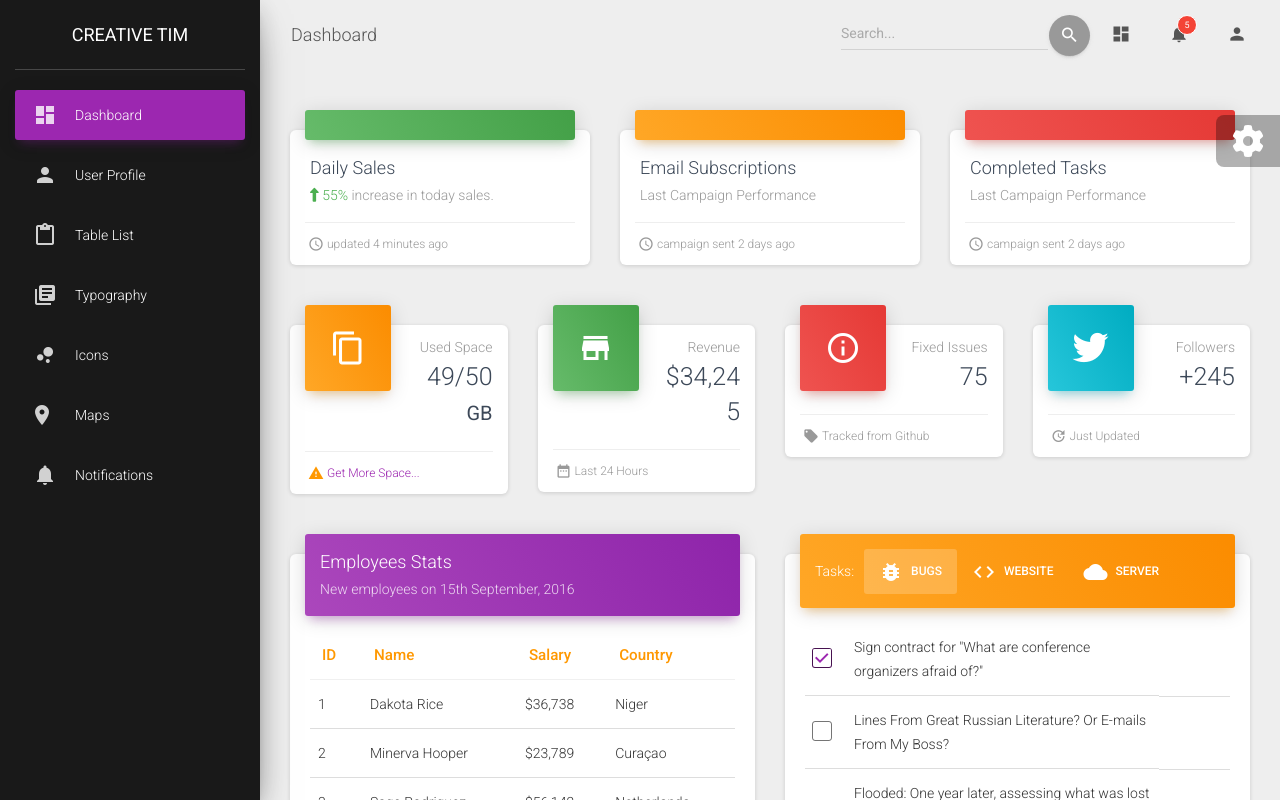
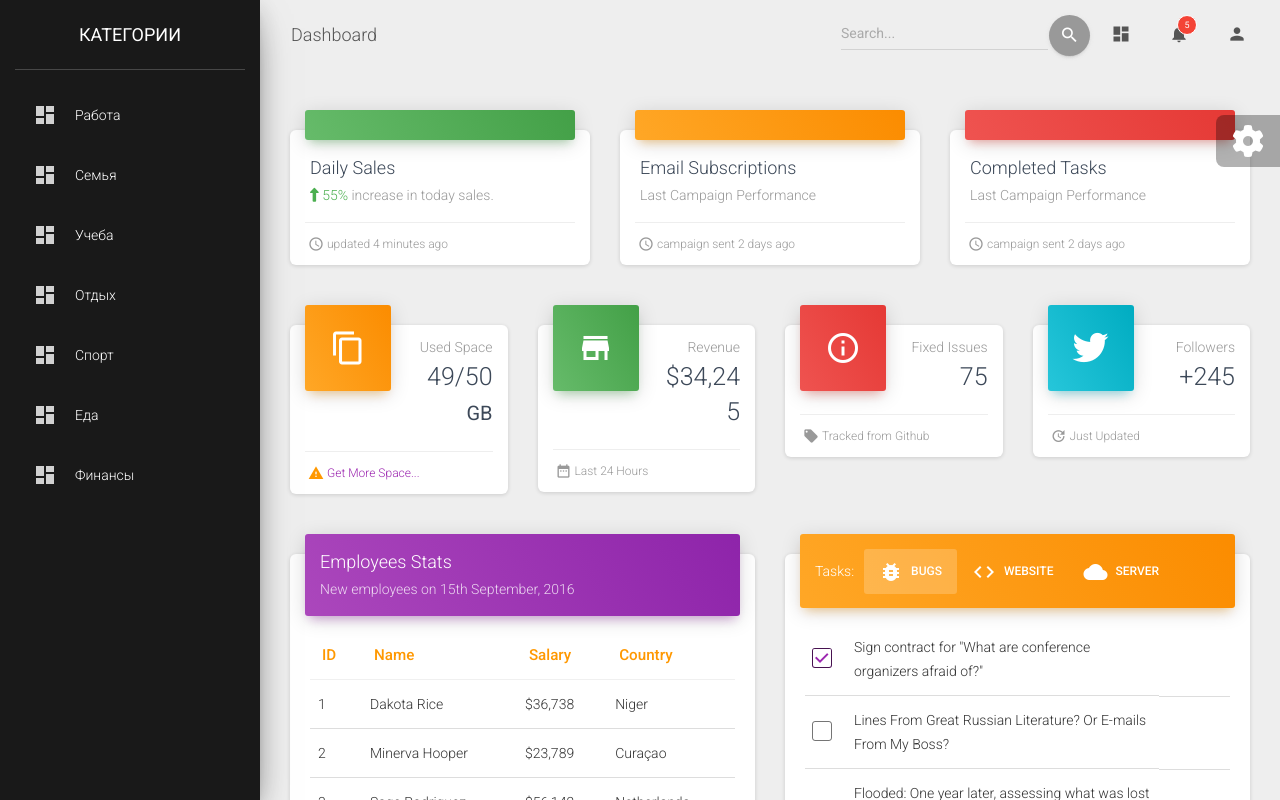
Before and after one commit to Ssdklf2/Todo-frontend, an Angular app: page / in a window 1280 px wide. Shown: the top 800 px of the page. Built offline with nearby package versions, Linux system fonts and the light colour scheme.

Commit message:
добавили category component

```diff
--- a/src/app/app.component.html
+++ b/src/app/app.component.html
@@ -1,66 +1,5 @@
 <div class="wrapper ">
-  <div class="sidebar" data-color="purple" data-background-color="black" data-image="../assets/img/sidebar-2.jpg">
-    <!--
-      Tip 1: You can change the color of the sidebar using: data-color="purple | azure | green | orange | danger"
-
-      Tip 2: you can also add an image using data-image tag
-  -->
-    <div class="logo"><a href="http://www.creative-tim.com" class="simple-text logo-normal">
-      Creative Tim
-    </a></div>
-    <div class="sidebar-wrapper">
-      <ul class="nav">
-        <li class="nav-item active  ">
-          <a class="nav-link" href="./dashboard.html">
-            <i class="material-icons">dashboard</i>
-            <p>Dashboard</p>
-          </a>
-        </li>
-        <li class="nav-item ">
-          <a class="nav-link" href="./user.html">
-            <i class="material-icons">person</i>
-            <p>User Profile</p>
-          </a>
-        </li>
-        <li class="nav-item ">
-          <a class="nav-link" href="./tables.html">
-            <i class="material-icons">content_paste</i>
-            <p>Table List</p>
-          </a>
-        </li>
-        <li class="nav-item ">
-          <a class="nav-link" href="./typography.html">
-            <i class="material-icons">library_books</i>
-            <p>Typography</p>
-          </a>
-        </li>
-        <li class="nav-item ">
-          <a class="nav-link" href="./icons.html">
-            <i class="material-icons">bubble_chart</i>
-            <p>Icons</p>
-          </a>
-        </li>
-        <li class="nav-item ">
-          <a class="nav-link" href="./map.html">
-            <i class="material-icons">location_ons</i>
-            <p>Maps</p>
-          </a>
-        </li>
-        <li class="nav-item ">
-          <a class="nav-link" href="./notifications.html">
-            <i class="material-icons">notifications</i>
-            <p>Notifications</p>
-          </a>
-        </li>
-        <!-- <li class="nav-item active-pro ">
-              <a class="nav-link" href="./upgrade.html">
-                  <i class="material-icons">unarchive</i>
-                  <p>Upgrade to PRO</p>
-              </a>
-          </li> -->
-      </ul>
-    </div>
-  </div>
+  <app-category></app-category>
   <div class="main-panel">
     <!-- Navbar -->
     <nav class="navbar navbar-expand-lg navbar-transparent navbar-absolute fixed-top " id="navigation-example">
--- a/src/app/app.module.ts
+++ b/src/app/app.module.ts
@@ -2,10 +2,12 @@ import { NgModule } from '@angular/core';
 import { BrowserModule } from '@angular/platform-browser';
 
 import { AppComponent } from './app.component';
+import { CategoryComponent } from './components/category/category.component';
 
 @NgModule({
   declarations: [
-    AppComponent
+    AppComponent,
+    CategoryComponent
   ],
   imports: [
     BrowserModule
--- /dev/null
+++ b/src/app/components/category/category.component.html
@@ -0,0 +1,20 @@
+<div class="sidebar" data-color="purple" data-background-color="black" data-image="../assets/img/sidebar-2.jpg">
+  <!--
+    Tip 1: You can change the color of the sidebar using: data-color="purple | azure | green | orange | danger"
+
+    Tip 2: you can also add an image using data-image tag
+-->
+  <div class="logo"><a class="simple-text">
+    Категории
+  </a></div>
+  <div class="sidebar-wrapper">
+    <ul class="nav">
+      <li class="nav-item" *ngFor="let category of categories">
+        <a class="nav-link">
+          <i class="material-icons">dashboard</i>
+          <p>{{category.title}}</p>
+        </a>
+      </li>
+    </ul>
+  </div>
+</div>
--- /dev/null
+++ b/src/app/components/category/category.component.ts
@@ -0,0 +1,22 @@
+import {Component, OnInit} from '@angular/core';
+import {DataHandlerService} from "../../services/data-handler.service";
+import {Category} from "../../model/Category";
+
+@Component({
+  selector: 'app-category',
+  templateUrl: './category.component.html',
+  styleUrls: ['./category.component.css']
+})
+export class CategoryComponent implements OnInit {
+
+  categories: Category[]
+
+  constructor(private dataHandler: DataHandlerService) {
+  }
+
+  ngOnInit() {
+    this.categories = this.dataHandler.getCategories()
+    console.log(this.categories)
+  }
+
+}
```
Also changed, not shown: src/app/components/category/category.component.css (added), 1 other file (tests, documents, lock files or other folders).
